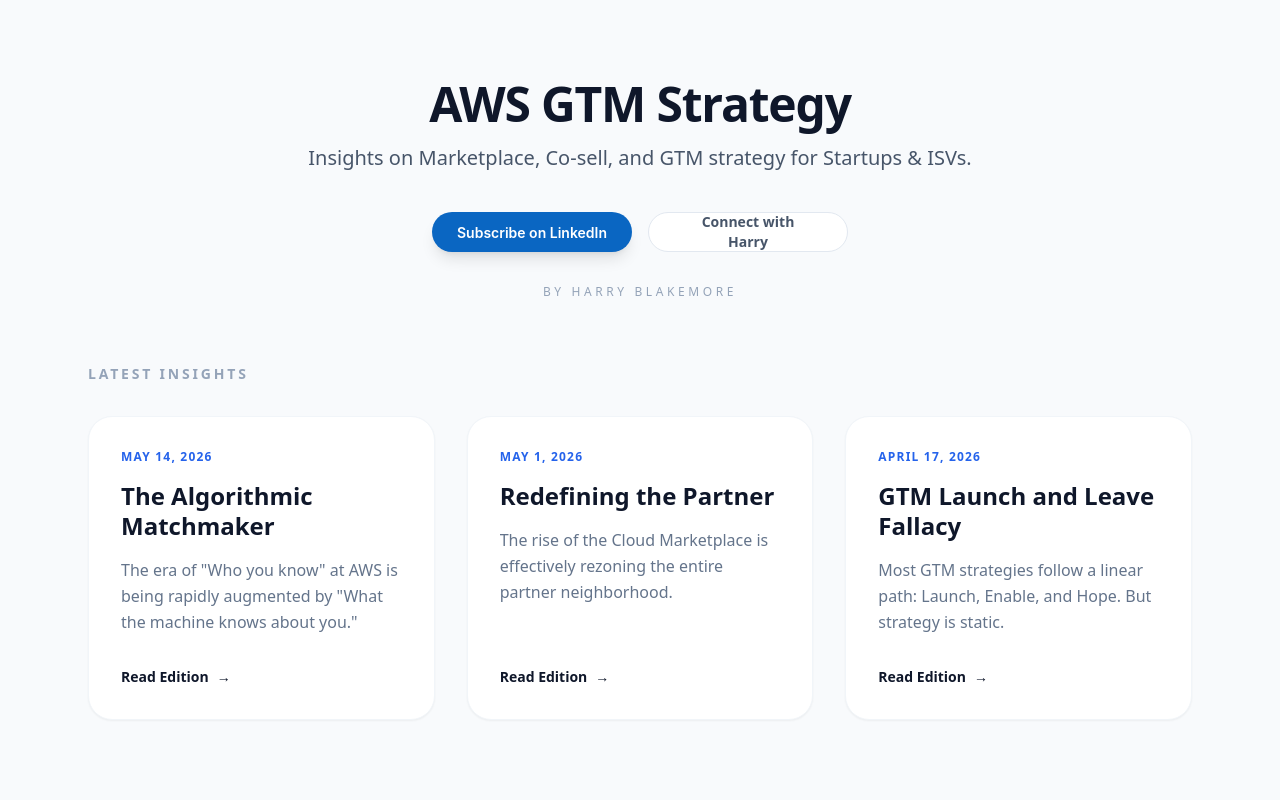
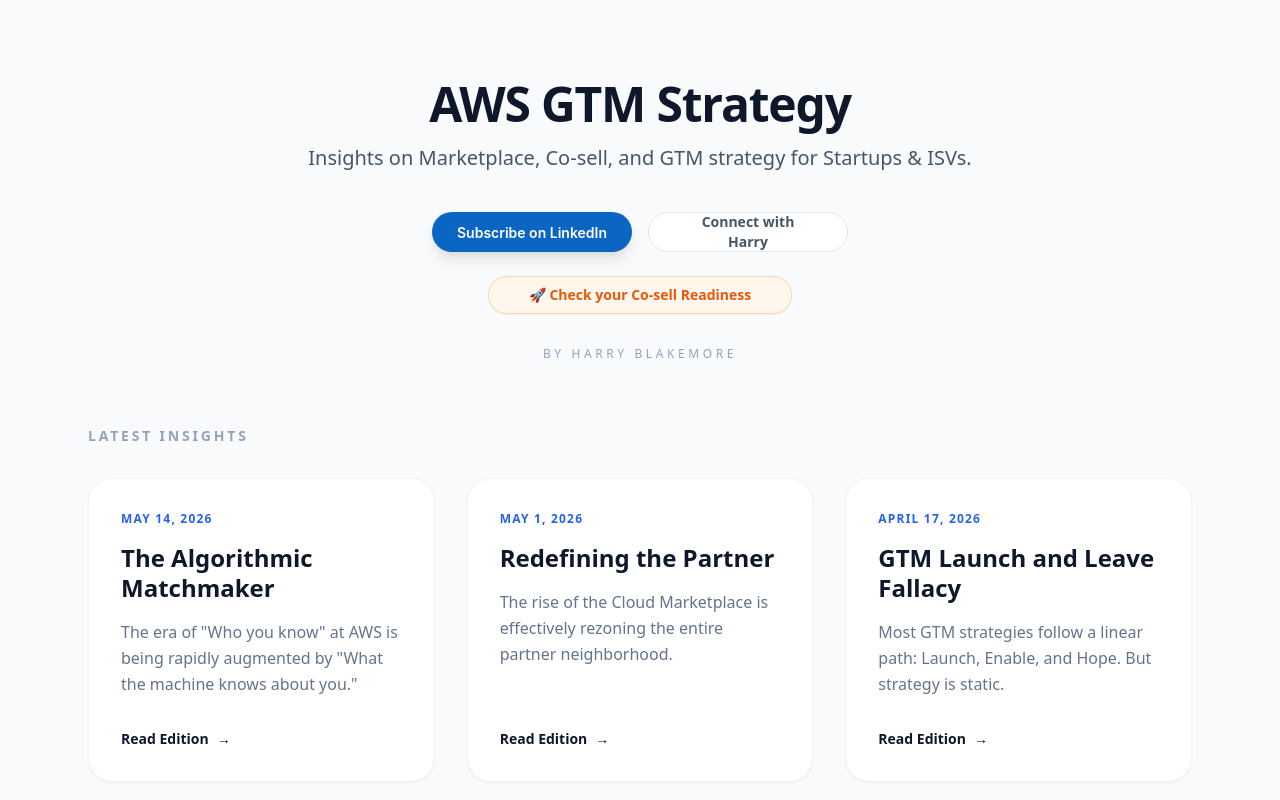
Before and after one commit to hblakemore47-blip/awscosellnewsletter, a Next.js app: page / in a window 1280 px wide. Shown: the top 800 px of the page. Built offline with nearby package versions, Linux system fonts and the light colour scheme.

Commit message:
Update layout.js

```diff
--- a/app/layout.js
+++ b/app/layout.js
@@ -15,6 +15,8 @@ export default function RootLayout({ children }) {
             <p className="text-xl text-slate-600 max-w-2xl mx-auto mb-10 font-light">
                 Insights on Marketplace, Co-sell, and GTM strategy for Startups & ISVs.
             </p>
+
+            {/* Main Action Buttons */}
             <div className="flex flex-col md:flex-row justify-center items-center gap-4">
                 <a className="libutton shadow-lg" href="https://www.linkedin.com/build-relation/newsletter-follow?entityUrn=7415160724940902400" target="_blank">
                     Subscribe on LinkedIn
@@ -23,6 +25,14 @@ export default function RootLayout({ children }) {
                     Connect with Harry
                 </a>
             </div>
+
+            {/* Third Centered Button (AtlasGTM Tool) */}
+            <div className="mt-6 flex justify-center">
+                <a href="https://aws.coss.atlasgtm.live/" target="_blank" className="bg-orange-50 text-orange-600 border border-orange-200 px-10 py-2 rounded-full font-bold hover:bg-orange-100 transition text-sm shadow-sm flex items-center gap-2">
+                    🚀 Check your Co-sell Readiness
+                </a>
+            </div>
+
             <p className="mt-8 text-slate-400 font-medium text-xs uppercase tracking-[0.3em]">By Harry Blakemore</p>
         </header>
         {children}
```
